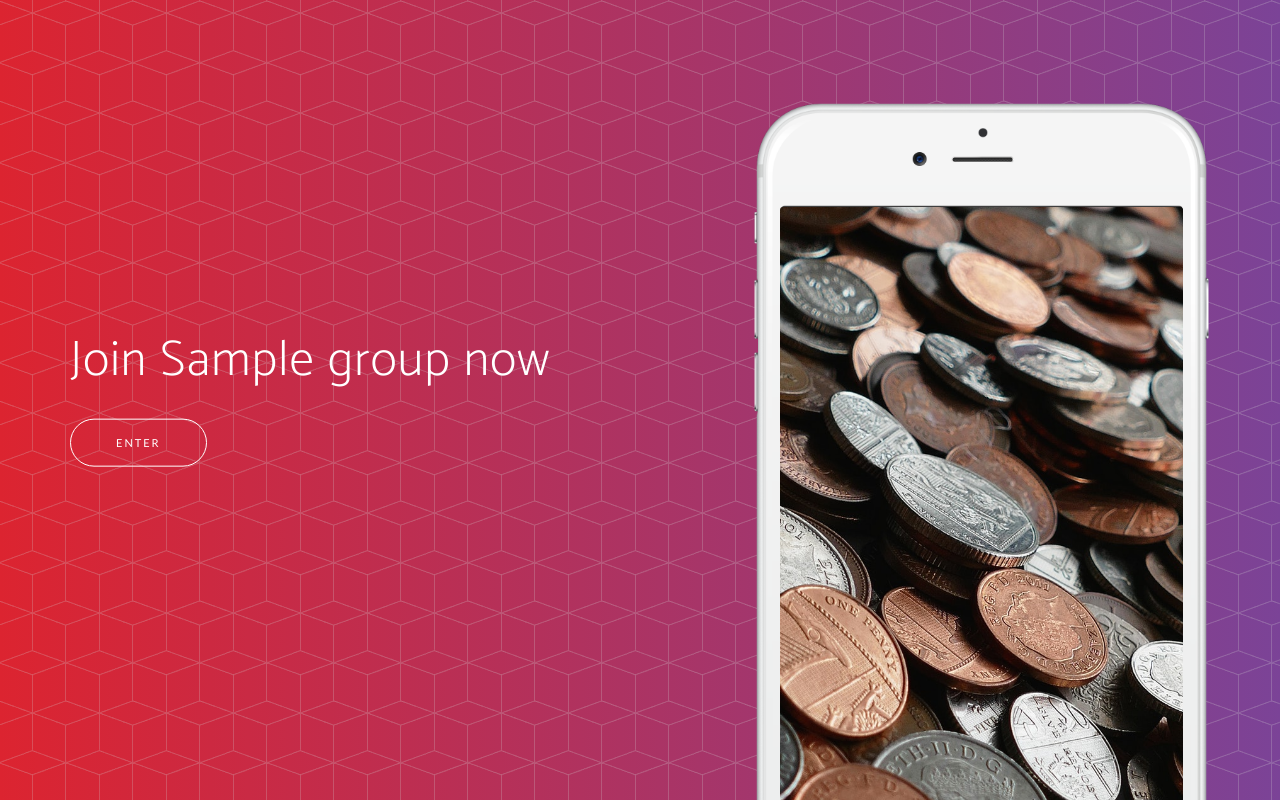
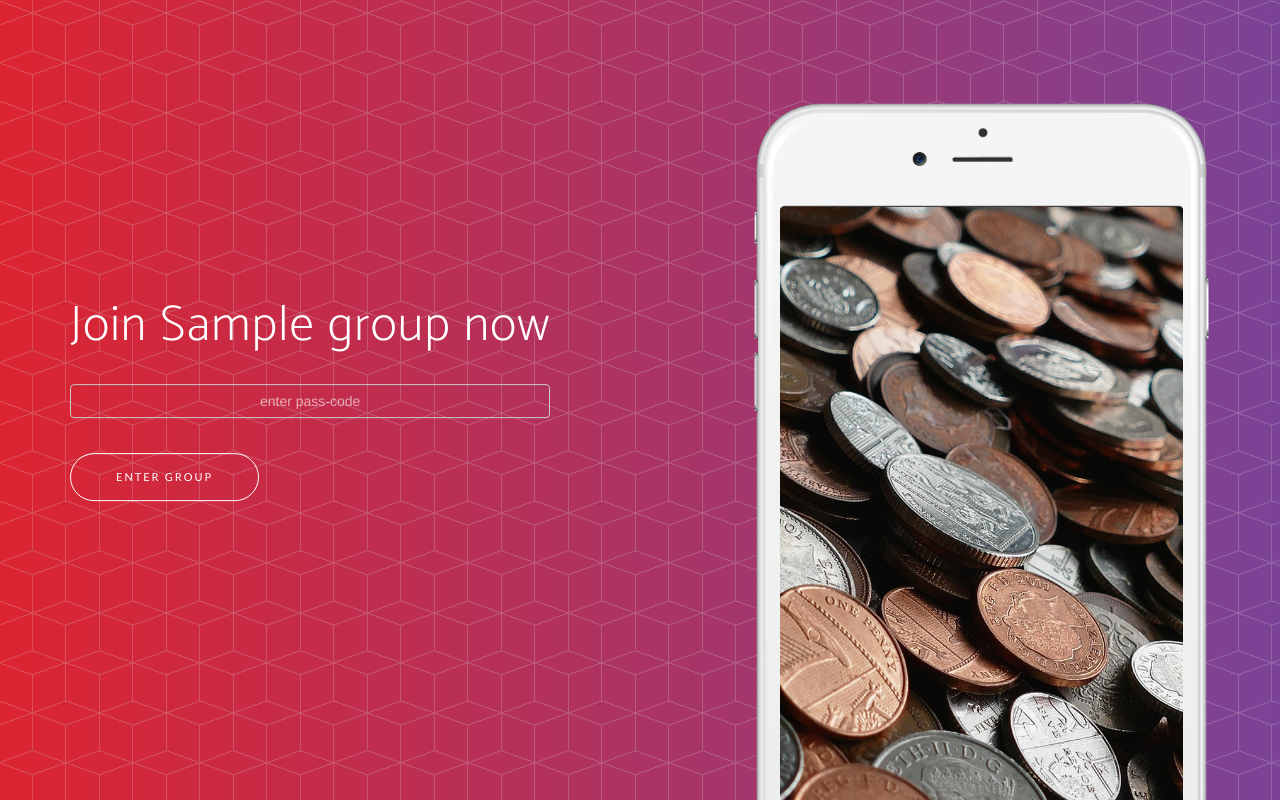
Before and after one commit to team-dk/dkpay, a Django app: template project/templates/accept_invitation.html in a window 1280 px wide. Run offline with Django 3.2, Linux system fonts and the light colour scheme; the template is opened without the code that fills it: most values are stand-ins (such as "Sample title", 1, 10 or a date in 2020); some libraries are stand-ins or nearby versions; some web fonts are replaced.

Commit message:
accept invitation template

```diff
--- a/project/static/css/dkpay.css
+++ b/project/static/css/dkpay.css
@@ -1,3 +1,24 @@
-.transparent{
+.transparent {
     background-color: transparent;
+
 }
+.transparent::-webkit-input-placeholder { /* Chrome */
+  color: white;
+  opacity: 0.6;
+}
+.transparent:-ms-input-placeholder { /* IE 10+ */
+  color: white;
+  opacity: 0.6;
+}
+.transparent::-moz-placeholder { /* Firefox 19+ */
+  color: white;
+  opacity: 0.6;
+}
+.transparent:-moz-placeholder { /* Firefox 4 - 18 */
+  color: white;
+  opacity: 0.6;
+}
+
+.transparent::-webkit-input-placeholder { text-align:center; }
+/* mozilla solution */
+.transparent:-moz-placeholder { text-align:center; }
--- a/project/templates/accept_invitation.html
+++ b/project/templates/accept_invitation.html
@@ -7,8 +7,13 @@
                     <div class="header-content">
                         <div class="header-content-inner">
                             <h1>Join {{ group }} now</h1>
-
-                            <button class="transparent btn btn-outline btn-xl page-scroll">enter</button>
+                            <form>
+                                <div class="form-group">
+                                    <input type="text" class="transparent form-control" placeholder="enter pass-code">
+                                </div>
+                                <br>
+                                <button type="submit" class="transparent btn btn-outline btn-xl page-scroll">enter group</button>
+                            </form>
                         </div>
                     </div>
                 </div>
@@ -19,7 +24,8 @@
                                 <div class="screen">
                                     {% load static %}
                                     <!-- Demo image for screen mockup, you can put an image here, some HTML, an animation, video, or anything else! -->
-                                    <img src="{% static "img/money-gold-coins-finance.jpg" %}" class="img-responsive" alt="">
+                                    <img src="{% static "img/money-gold-coins-finance.jpg" %}" class="img-responsive"
+                                         alt="">
                                 </div>
                                 <div class="button">
                                     <!-- You can hook the "home button" to some JavaScript events or just remove it -->
```
